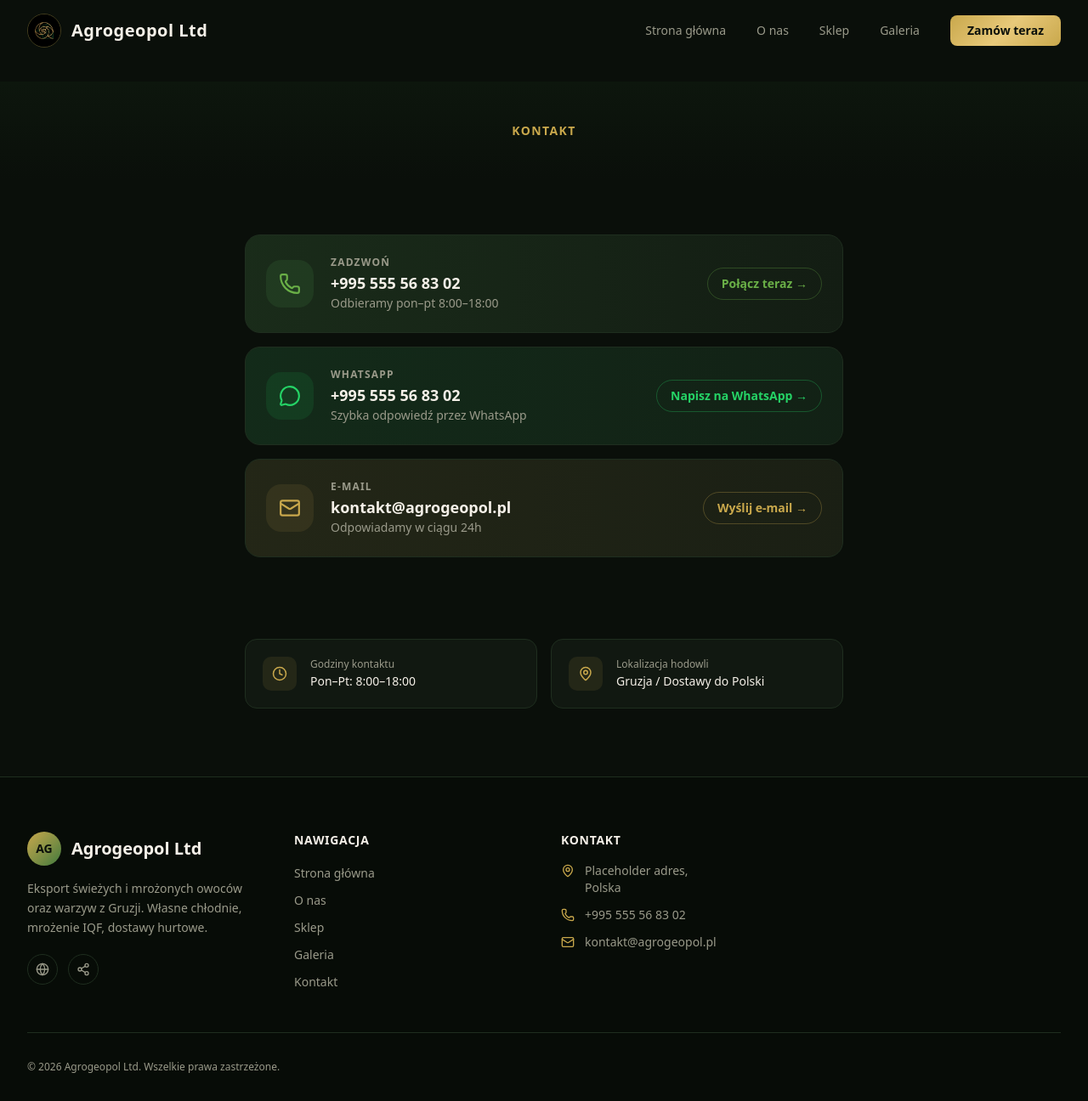
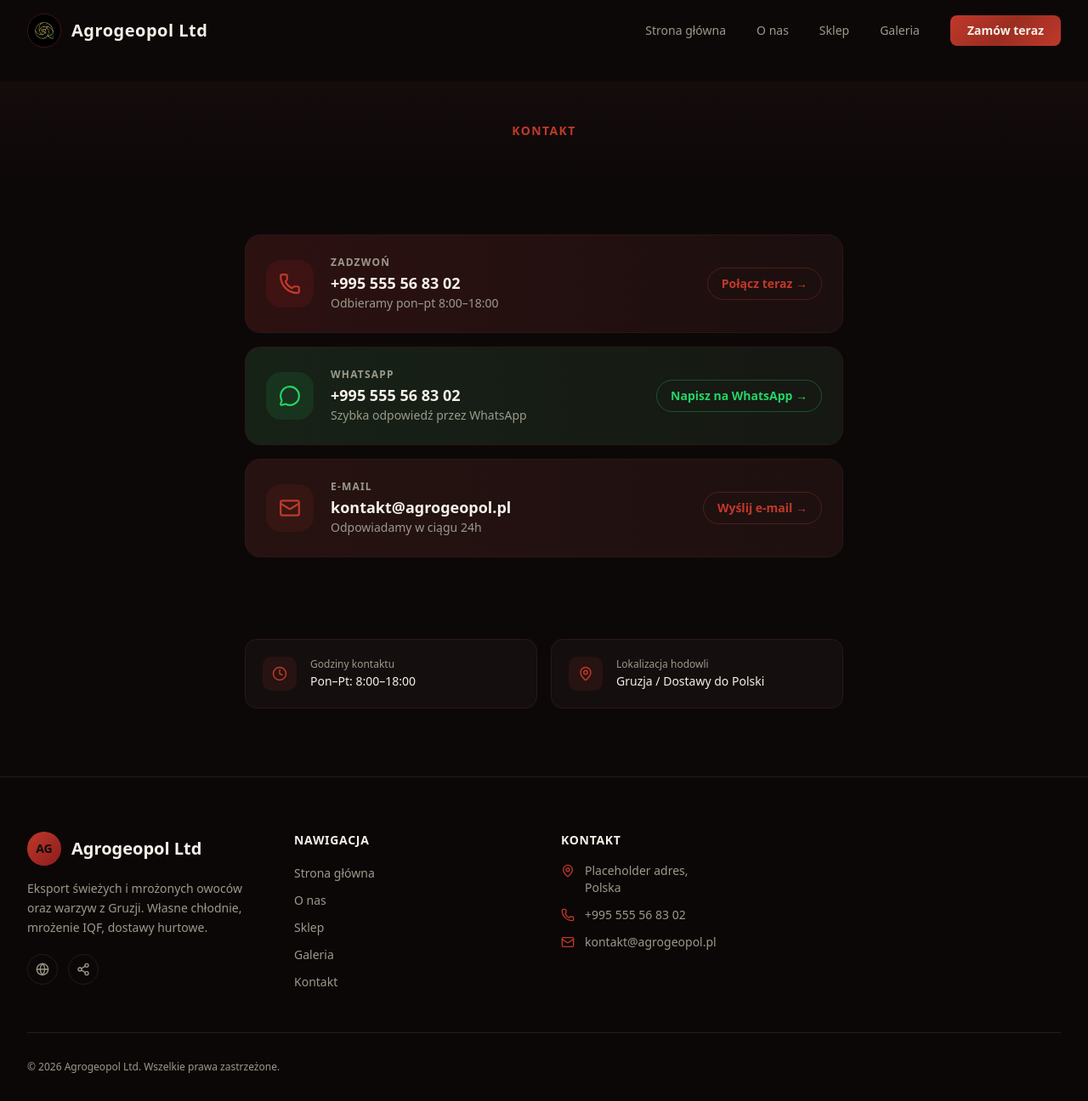
Before and after one commit to wojsczykantoni-cloud/AgroGeoPol, a Next.js app: page /kontakt in a window 1280 px wide. Shown: the whole page at 85% size. Built offline with nearby package versions, Linux system fonts and the light colour scheme.

Commit message:
feat: paleta B Granat — czerwien granatu zamiast zlota

```diff
--- a/src/app/globals.css
+++ b/src/app/globals.css
@@ -41,43 +41,43 @@
   --radius-2xl: calc(var(--radius) * 1.8);
   --radius-3xl: calc(var(--radius) * 2.2);
   --radius-4xl: calc(var(--radius) * 2.6);
-  --color-gold: #C9A84C;
-  --color-gold-light: #E8C97A;
-  --color-green-accent: #3D7A3D;
-  --color-dark-bg: #0A0F0A;
-  --color-dark-card: #111811;
-  --color-dark-section: #141F14;
+  --color-gold: #C0392B;
+  --color-gold-light: #E8A020;
+  --color-green-accent: #8B1C1C;
+  --color-dark-bg: #0D0808;
+  --color-dark-card: #150E0E;
+  --color-dark-section: #1C1010;
 }
 
 :root {
-  --background: #0A0F0A;
+  --background: #0D0808;
   --foreground: #F5F0E8;
-  --card: #111811;
+  --card: #150E0E;
   --card-foreground: #F5F0E8;
-  --popover: #111811;
+  --popover: #150E0E;
   --popover-foreground: #F5F0E8;
-  --primary: #C9A84C;
-  --primary-foreground: #0A0F0A;
-  --secondary: #3D7A3D;
+  --primary: #C0392B;
+  --primary-foreground: #F5F0E8;
+  --secondary: #8B1C1C;
   --secondary-foreground: #F5F0E8;
-  --muted: #1A231A;
+  --muted: #231515;
   --muted-foreground: #9A9A8A;
-  --accent: #C9A84C;
-  --accent-foreground: #0A0F0A;
+  --accent: #C0392B;
+  --accent-foreground: #F5F0E8;
   --destructive: #7f1d1d;
   --destructive-foreground: #F5F0E8;
-  --border: #1F2E1F;
-  --input: #1F2E1F;
-  --ring: #C9A84C;
+  --border: #2A1818;
+  --input: #2A1818;
+  --ring: #C0392B;
   --radius: 0.625rem;
-  --sidebar: #111811;
+  --sidebar: #150E0E;
   --sidebar-foreground: #F5F0E8;
-  --sidebar-primary: #C9A84C;
-  --sidebar-primary-foreground: #0A0F0A;
-  --sidebar-accent: #1A231A;
+  --sidebar-primary: #C0392B;
+  --sidebar-primary-foreground: #F5F0E8;
+  --sidebar-accent: #231515;
   --sidebar-accent-foreground: #F5F0E8;
-  --sidebar-border: #1F2E1F;
-  --sidebar-ring: #C9A84C;
+  --sidebar-border: #2A1818;
+  --sidebar-ring: #C0392B;
 }
 
 @layer base {
@@ -96,26 +96,26 @@
 
 @layer utilities {
   .text-gold {
-    color: #C9A84C;
+    color: #C0392B;
   }
   .bg-dark-card {
-    background-color: #111811;
+    background-color: #150E0E;
   }
   .bg-dark-section {
-    background-color: #141F14;
+    background-color: #1C1010;
   }
   .border-gold {
-    border-color: #C9A84C;
+    border-color: #C0392B;
   }
   .text-gradient-gold {
-    background: linear-gradient(135deg, #C9A84C 0%, #E8C97A 60%, #C9A84C 100%);
+    background: linear-gradient(135deg, #C0392B 0%, #E8A020 60%, #C0392B 100%);
     -webkit-background-clip: text;
     -webkit-text-fill-color: transparent;
     background-clip: text;
   }
   .btn-gold {
-    background: linear-gradient(135deg, #C9A84C 0%, #E8C97A 50%, #C9A84C 100%);
-    color: #0A0F0A;
+    background: linear-gradient(135deg, #C0392B 0%, #9B2D21 50%, #C0392B 100%);
+    color: #F5F0E8;
     font-weight: 600;
     transition: opacity 0.2s, transform 0.2s;
   }
@@ -124,14 +124,14 @@
     transform: translateY(-1px);
   }
   .card-dark {
-    background-color: #111811;
-    border: 1px solid #1F2E1F;
+    background-color: #150E0E;
+    border: 1px solid #2A1818;
   }
   .card-dark:hover {
-    border-color: #C9A84C40;
+    border-color: #C0392B40;
   }
   .section-border-top {
-    border-top: 1px solid #1F2E1F;
+    border-top: 1px solid #2A1818;
   }
   .animate-fade-up {
     animation: fadeUp 0.6s ease-out both;
--- a/src/app/kontakt/page.tsx
+++ b/src/app/kontakt/page.tsx
@@ -13,10 +13,10 @@ const actions = [
     value: "+995 555 56 83 02",
     sub: "Odbieramy pon–pt 8:00–18:00",
     href: "tel:+995555568302",
-    color: "from-[#3D7A3D]/20 to-[#3D7A3D]/5",
-    border: "hover:border-[#6AAF47]/40",
-    iconColor: "text-[#6AAF47]",
-    iconBg: "bg-[#3D7A3D]/20",
+    color: "from-[#8B1C1C]/20 to-[#8B1C1C]/5",
+    border: "hover:border-[#C0392B]/40",
+    iconColor: "text-[#C0392B]",
+    iconBg: "bg-[#8B1C1C]/20",
     cta: "Połącz teraz",
   },
   {
@@ -37,10 +37,10 @@ const actions = [
     value: "kontakt@agrogeopol.pl",
     sub: "Odpowiadamy w ciągu 24h",
     href: "mailto:kontakt@agrogeopol.pl",
-    color: "from-[#C9A84C]/10 to-[#C9A84C]/5",
-    border: "hover:border-[#C9A84C]/40",
-    iconColor: "text-[#C9A84C]",
-    iconBg: "bg-[#C9A84C]/10",
+    color: "from-[#C0392B]/10 to-[#C0392B]/5",
+    border: "hover:border-[#C0392B]/40",
+    iconColor: "text-[#C0392B]",
+    iconBg: "bg-[#C0392B]/10",
     cta: "Wyślij e-mail",
   },
 ];
@@ -52,12 +52,12 @@ const details = [
 
 export default function KontaktPage() {
   return (
-    <div className="pt-24 bg-[#0A0F0A] min-h-screen">
+    <div className="pt-24 bg-[#0D0808] min-h-screen">
 
       {/* Header */}
-      <section className="py-12 bg-gradient-to-b from-[#0D160D] to-[#0A0F0A]">
+      <section className="py-12 bg-gradient-to-b from-[#150C0C] to-[#0D0808]">
         <div className="max-w-3xl mx-auto px-4 sm:px-6 lg:px-8 text-center">
-          <p className="text-sm font-semibold text-[#C9A84C] uppercase tracking-widest">Kontakt</p>
+          <p className="text-sm font-semibold text-[#C0392B] uppercase tracking-widest">Kontakt</p>
         </div>
       </section>
 
@@ -94,8 +94,8 @@ export default function KontaktPage() {
           <div className="grid grid-cols-1 sm:grid-cols-2 gap-4">
             {details.map((d) => (
               <div key={d.label} className="card-dark rounded-xl p-5 flex items-center gap-4">
-                <div className="w-10 h-10 rounded-lg bg-[#C9A84C]/10 flex items-center justify-center shrink-0">
-                  <d.icon size={18} className="text-[#C9A84C]" />
+                <div className="w-10 h-10 rounded-lg bg-[#C0392B]/10 flex items-center justify-center shrink-0">
+                  <d.icon size={18} className="text-[#C0392B]" />
                 </div>
                 <div>
                   <p className="text-xs text-[#9A9A8A] mb-0.5">{d.label}</p>
--- a/src/components/layout/Footer.tsx
+++ b/src/components/layout/Footer.tsx
@@ -12,13 +12,13 @@ const navLinks = [
 
 export default function Footer() {
   return (
-    <footer className="bg-[#070C07] section-border-top mt-auto">
+    <footer className="bg-[#0C0707] section-border-top mt-auto">
       <div className="max-w-7xl mx-auto px-4 sm:px-6 lg:px-8 pt-16 pb-8">
         <div className="grid grid-cols-1 md:grid-cols-2 lg:grid-cols-4 gap-10 mb-12">
           {/* Brand */}
           <div className="lg:col-span-1">
             <Link href="/" className="flex items-center gap-3 mb-4">
-              <div className="w-10 h-10 rounded-full bg-gradient-to-br from-[#C9A84C] to-[#3D7A3D] flex items-center justify-center text-[#0A0F0A] font-bold text-sm">
+              <div className="w-10 h-10 rounded-full bg-gradient-to-br from-[#C0392B] to-[#8B1C1C] flex items-center justify-center text-[#0A0F0A] font-bold text-sm">
                 AG
               </div>
               <span className="text-xl font-bold text-[#F5F0E8]">Agrogeopol Ltd</span>
@@ -29,14 +29,14 @@ export default function Footer() {
             <div className="flex gap-3">
               <a
                 href="#"
-                className="w-9 h-9 rounded-full border border-[#1F2E1F] flex items-center justify-center text-[#9A9A8A] hover:text-[#C9A84C] hover:border-[#C9A84C] transition-colors"
+                className="w-9 h-9 rounded-full border border-[#2A1818] flex items-center justify-center text-[#9A9A8A] hover:text-[#C0392B] hover:border-[#C0392B] transition-colors"
                 aria-label="Facebook"
               >
                 <Globe size={16} />
               </a>
               <a
                 href="#"
-                className="w-9 h-9 rounded-full border border-[#1F2E1F] flex items-center justify-center text-[#9A9A8A] hover:text-[#C9A84C] hover:border-[#C9A84C] transition-colors"
+                className="w-9 h-9 rounded-full border border-[#2A1818] flex items-center justify-center text-[#9A9A8A] hover:text-[#C0392B] hover:border-[#C0392B] transition-colors"
                 aria-label="Instagram"
               >
                 <Share2 size={16} />
@@ -54,7 +54,7 @@ export default function Footer() {
                 <li key={link.href}>
                   <Link
                     href={link.href}
-                    className="text-sm text-[#9A9A8A] hover:text-[#C9A84C] transition-colors"
+                    className="text-sm text-[#9A9A8A] hover:text-[#C0392B] transition-colors"
                   >
                     {link.label}
                   </Link>
@@ -70,21 +70,21 @@ export default function Footer() {
             </h3>
             <ul className="space-y-3">
               <li className="flex items-start gap-3 text-sm text-[#9A9A8A]">
-                <MapPin size={16} className="text-[#C9A84C] mt-0.5 shrink-0" />
+                <MapPin size={16} className="text-[#C0392B] mt-0.5 shrink-0" />
                 <span>Placeholder adres,<br />Polska</span>
               </li>
               <li>
                 <div className="flex items-center text-[#9A9A8A]">
-                  <Phone size={16} className="mr-3 text-[#C9A84C] shrink-0" />
+                  <Phone size={16} className="mr-3 text-[#C0392B] shrink-0" />
                   <span className="text-sm">+995 555 56 83 02</span>
                 </div>
               </li>
               <li>
                 <a
                   href="mailto:kontakt@agrogeopol.pl"
-                  className="flex items-center gap-3 text-sm text-[#9A9A8A] hover:text-[#C9A84C] transition-colors"
+                  className="flex items-center gap-3 text-sm text-[#9A9A8A] hover:text-[#C0392B] transition-colors"
                 >
-                  <Mail size={16} className="text-[#C9A84C] shrink-0" />
+                  <Mail size={16} className="text-[#C0392B] shrink-0" />
                   kontakt@agrogeopol.pl
                 </a>
               </li>
--- a/src/components/layout/Navbar.tsx
+++ b/src/components/layout/Navbar.tsx
@@ -31,7 +31,7 @@ export default function Navbar() {
     <header
       className={`fixed top-0 left-0 right-0 z-50 transition-all duration-300 ${
         scrolled
-          ? "bg-[#0A0F0A]/95 backdrop-blur-md border-b border-[#1F2E1F] shadow-lg shadow-black/30"
+          ? "bg-[#0D0808]/95 backdrop-blur-md border-b border-[#2A1818] shadow-lg shadow-black/30"
           : "bg-transparent"
       }`}
     >
@@ -39,10 +39,10 @@ export default function Navbar() {
         <div className="flex items-center justify-between h-18 py-4">
           {/* Logo */}
           <Link href="/" className="flex items-center gap-3 group">
-            <div className="w-10 h-10 rounded-full overflow-hidden border border-[#C9A84C]/30">
+            <div className="w-10 h-10 rounded-full overflow-hidden border border-[#C0392B]/30">
               <img src="/images/logo.png" alt="Agrogeopol Ltd Logo" className="w-full h-full object-cover" />
             </div>
-            <span className="text-xl font-bold tracking-wide text-[#F5F0E8] group-hover:text-[#C9A84C] transition-colors">
+            <span className="text-xl font-bold tracking-wide text-[#F5F0E8] group-hover:text-[#C0392B] transition-colors">
               Agrogeopol Ltd
             </span>
           </Link>
@@ -55,8 +55,8 @@ export default function Navbar() {
                 href={link.href}
                 className={`px-4 py-2 rounded-md text-sm font-medium transition-all duration-200 ${
                   pathname === link.href
-                    ? "text-[#C9A84C] bg-[#C9A84C]/10"
-                    : "text-[#9A9A8A] hover:text-[#F5F0E8] hover:bg-[#1F2E1F]"
+                    ? "text-[#C0392B] bg-[#C0392B]/10"
+                    : "text-[#9A9A8A] hover:text-[#F5F0E8] hover:bg-[#2A1818]"
                 }`}
               >
                 {link.label}
@@ -72,7 +72,7 @@ export default function Navbar() {
 
           {/* Mobile hamburger */}
           <button
-            className="md:hidden p-2 rounded-md text-[#9A9A8A] hover:text-[#F5F0E8] hover:bg-[#1F2E1F] transition-colors"
+            className="md:hidden p-2 rounded-md text-[#9A9A8A] hover:text-[#F5F0E8] hover:bg-[#2A1818] transition-colors"
             onClick={() => setOpen(!open)}
             aria-label="Toggle menu"
           >
@@ -87,15 +87,15 @@ export default function Navbar() {
           open ? "max-h-96 opacity-100" : "max-h-0 opacity-0"
         }`}
       >
-        <div className="bg-[#0A0F0A]/98 backdrop-blur-md border-t border-[#1F2E1F] px-4 pb-4 pt-2">
+        <div className="bg-[#0D0808]/98 backdrop-blur-md border-t border-[#2A1818] px-4 pb-4 pt-2">
           {links.map((link) => (
             <Link
               key={link.href}
               href={link.href}
               className={`block px-4 py-3 rounded-md text-sm font-medium transition-colors mb-1 ${
                 pathname === link.href
-                  ? "text-[#C9A84C] bg-[#C9A84C]/10"
-                  : "text-[#9A9A8A] hover:text-[#F5F0E8] hover:bg-[#1F2E1F]"
+                  ? "text-[#C0392B] bg-[#C0392B]/10"
+                  : "text-[#9A9A8A] hover:text-[#F5F0E8] hover:bg-[#2A1818]"
               }`}
             >
               {link.label}
```
Also changed, not shown: src/app/o-nas/page.tsx (+13 -13 lines), src/app/sklep/page.tsx (+18 -18 lines), src/components/home/CTA.tsx (+6 -6 lines), src/components/home/Hero.tsx (+6 -6 lines), src/components/home/Offerings.tsx (+4 -4 lines), src/components/home/WhyUs.tsx (+4 -4 lines), 1 other file (tests, documents, lock files or other folders).
